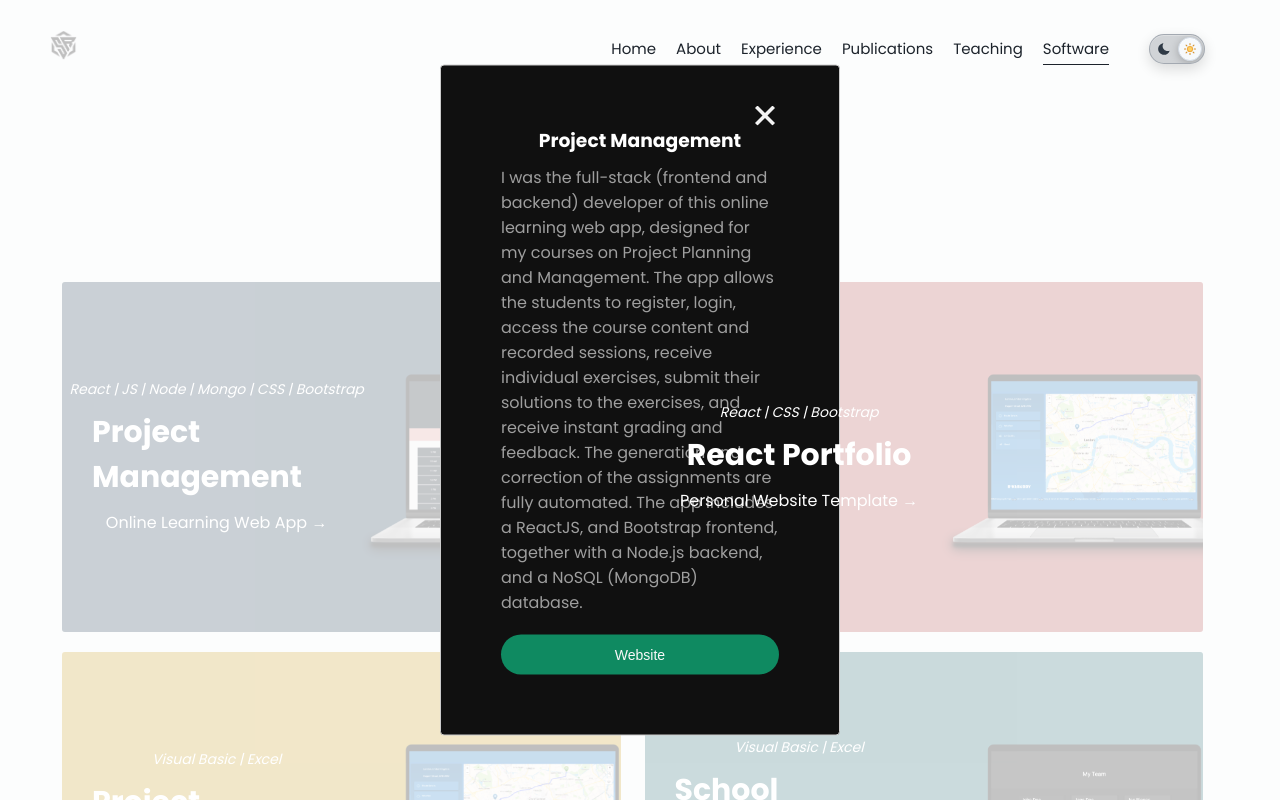
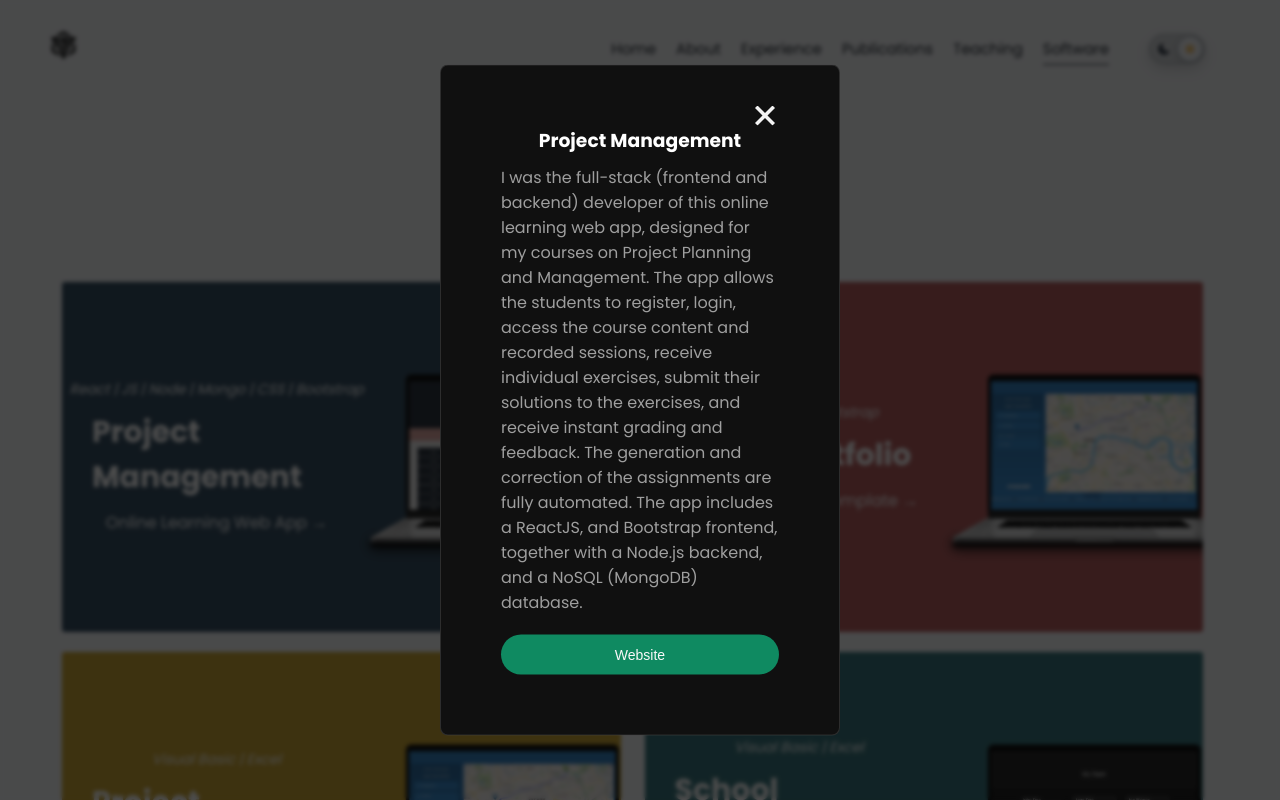
Before and after one commit to salimrostami/salimReact, a React (Vite) app: page /software in a window 1280 px wide. Both pictures are taken after a click on the button 341 px from the left and 457 px from the top of the page. Shown: the top 800 px of the page. Built offline with nearby package versions, Linux system fonts and the light colour scheme.

Commit message:
software component layer overlap and conflict bug is fixed

```diff
--- a/src/components/Project.js
+++ b/src/components/Project.js
@@ -4,20 +4,29 @@ import { useMemo, useState } from "react";
 import closeModal from "../images/close.svg";
 
 const modalStyles = {
+  overlay: {
+    backgroundColor: "rgba(8, 8, 8, 0.72)",
+    backdropFilter: "blur(2px)",
+    zIndex: "1300",
+  },
   content: {
     backgroundColor: "#101010",
     color: "#9f9f9f",
+    border: "1px solid rgba(255, 255, 255, 0.12)",
+    borderRadius: "8px",
     padding: "60px",
     display: "flex",
     flexDirection: "column",
-    width: "400px",
+    width: "min(400px, calc(100vw - 32px))",
+    maxHeight: "calc(100vh - 32px)",
+    overflowY: "auto",
     top: "50%",
     left: "50%",
     right: "auto",
     bottom: "auto",
     marginRight: "-50%",
     transform: "translate(-50%, -50%)",
-    zIndex: "999",
+    zIndex: "1301",
   },
 };
 
@@ -92,6 +101,10 @@ const Project = ({
       <Modal
         isOpen={showModal}
         onRequestClose={handleCloseModal}
+        bodyOpenClassName="modalOpen"
+        shouldCloseOnEsc={true}
+        shouldCloseOnOverlayClick={true}
+        preventScroll={true}
         style={modalStyles}
       >
         <img
--- a/src/index.css
+++ b/src/index.css
@@ -73,6 +73,10 @@ body {
   transition:
     background-color 0.25s ease-in-out,
     color 0.25s ease-in-out;
+}
+
+body.modalOpen {
+  overflow: hidden;
 }
 
 /* --- GLOBAL STYLES --- */
```
